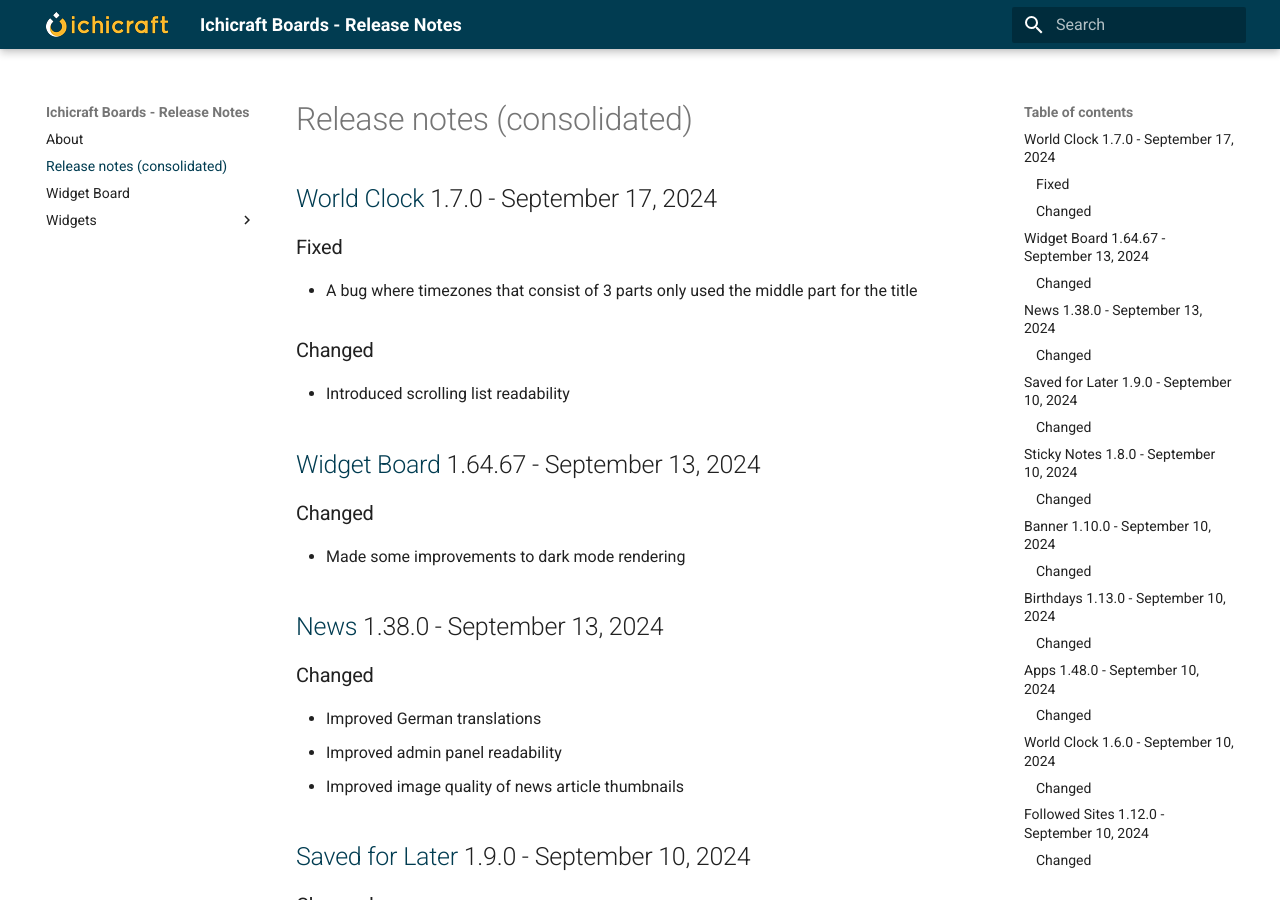
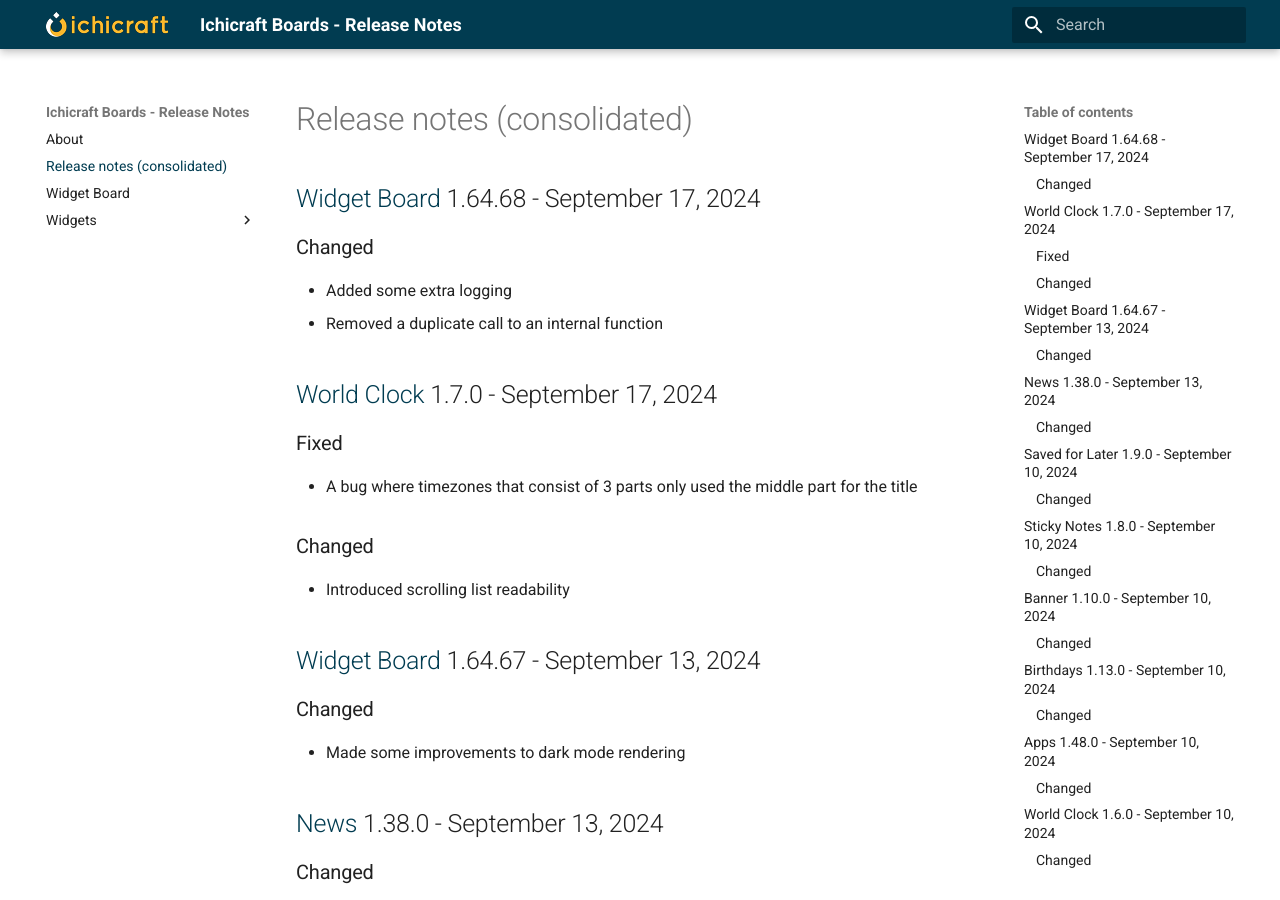
Before and after one commit to ichicraft/widgets-docs, an MkDocs documentation site: the page built from docs/Release-notes-(consolidated).md, in a window 1280 px wide and 900 px high. Built offline with MkDocs 1.6.1 and Material for MkDocs 9.7.7, drawn with Linux system fonts in a browser that asks for light colours.

Commit message:
Release notes updated by BuildService

```diff
--- a/docs/Release-notes-(consolidated).md
+++ b/docs/Release-notes-(consolidated).md
@@ -1,3 +1,9 @@
+## [Widget Board](./Widget Board.md) 1.64.68 - September 17, 2024
+
+### Changed
+- Added some extra logging
+- Removed a duplicate call to an internal function
+
 ## [World Clock](./Widgets/World Clock.md) 1.7.0 - September 17, 2024
 
 ### Fixed
```
Also changed, not shown: docs/Widget Board.md (+6 -0 lines).
